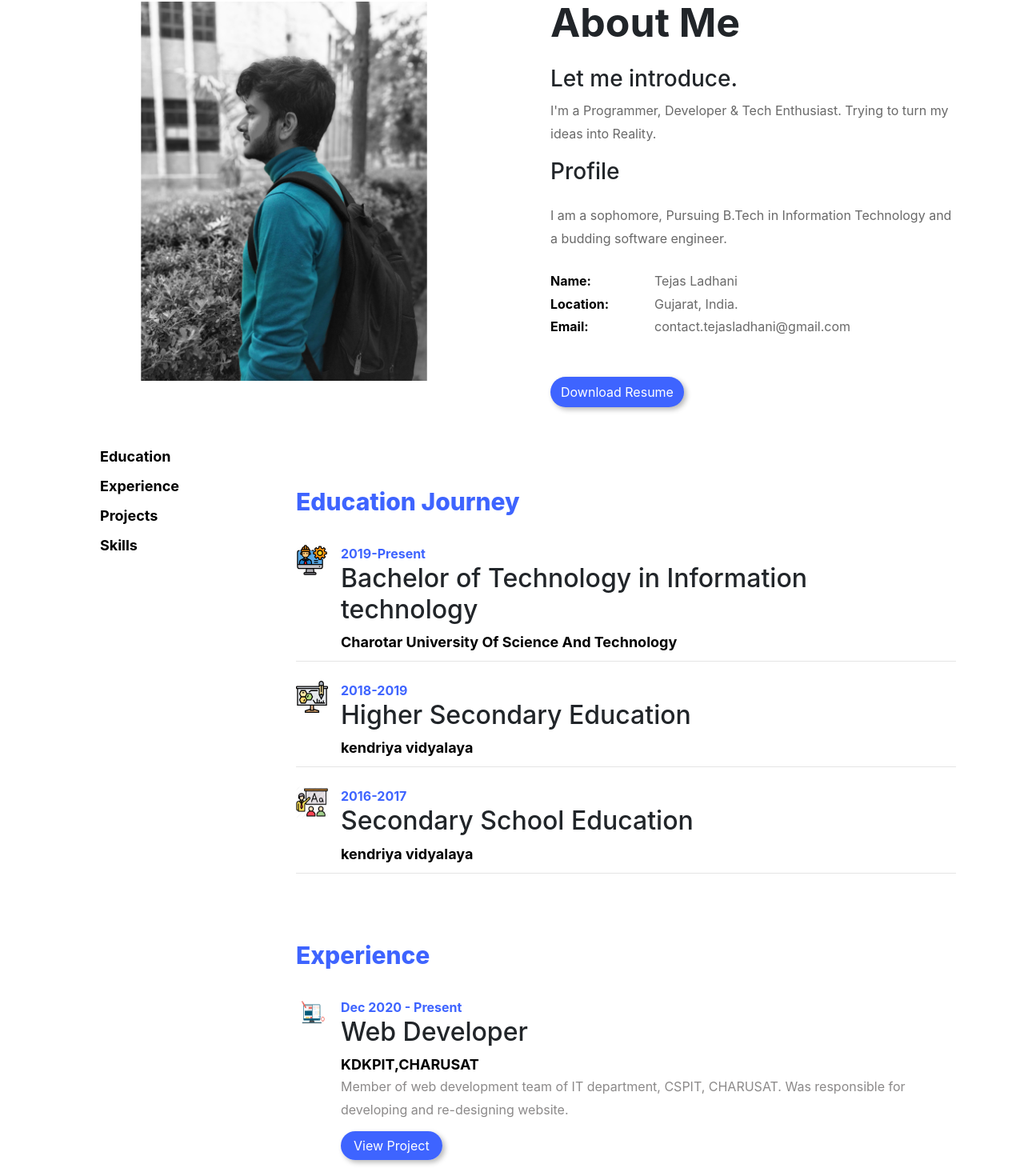
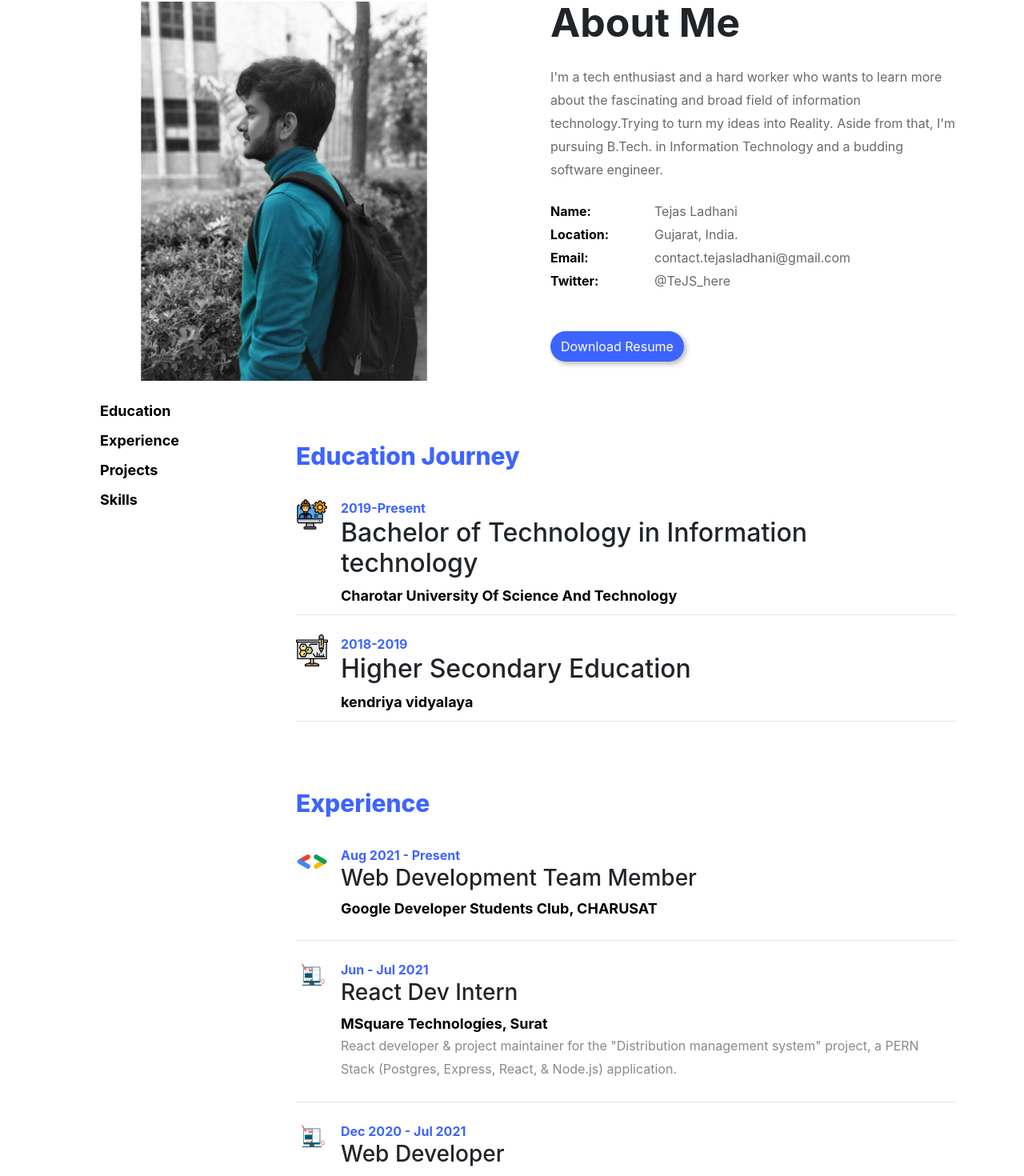
Before and after one commit to Tejas-Ladhani/Tejas.Ladhani, a React (Create React App) app: page / in a window 1280 px wide. Shown: the part 816-2286 px from the top of the page at 80% size. Built offline with nearby package versions, Linux system fonts and the light colour scheme.

Commit message:
sep-2021 init

```diff
--- a/src/components/About-Me/Aboutme.js
+++ b/src/components/About-Me/Aboutme.js
@@ -25,14 +25,13 @@ export default function Aboutme() {
                             <div className="col-md-12 heading-section ">
 
                                 <h2 className="mb-4">About Me</h2>
-                                <h3>Let me introduce.</h3>
-                                <p>I'm a Programmer, Developer &amp; Tech Enthusiast. Trying to turn my ideas into Reality.</p>
-                                <h3 className="mb-4">Profile</h3>
-                                <p>I am a sophomore, Pursuing B.Tech in Information Technology and a budding software engineer.</p>
+                                <p>I'm a tech enthusiast and a hard worker who wants to learn more about the fascinating and broad field of information technology.Trying to turn my ideas into Reality. Aside from that, I'm pursuing B.Tech. in Information Technology and a budding software engineer.</p>
                                 <ul className="about-info mt-4 px-md-0 px-2">
                                     <li className="d-flex content"><span>Name:</span> <span>Tejas Ladhani</span></li>
                                     <li className="d-flex content"><span>Location:</span> <span> Gujarat, India. </span></li>
                                     <li className="d-flex content"><span>Email:</span> <span>contact.tejasladhani@gmail.com</span></li>
+                                    <li className="d-flex content"><span>Twitter:</span> <span>@TeJS_here</span></li>
+
                                 </ul>
                             </div>
                         </div>
--- a/src/components/Contact-Me/Contactme.js
+++ b/src/components/Contact-Me/Contactme.js
@@ -13,6 +13,7 @@ const icon_style={
     borderRadius: '50%',
     opacity:'0.99'
 }
+
 const data = [
     {
         id:1,
@@ -34,6 +35,13 @@ const data = [
         subheading: 'Tejas Ladhani',
         path_d: 'M0 1.146C0 .513.526 0 1.175 0h13.65C15.474 0 16 .513 16 1.146v13.708c0 .633-.526 1.146-1.175 1.146H1.175C.526 16 0 15.487 0 14.854V1.146zm4.943 12.248V6.169H2.542v7.225h2.401zm-1.2-8.212c.837 0 1.358-.554 1.358-1.248-.015-.709-.52-1.248-1.342-1.248-.822 0-1.359.54-1.359 1.248 0 .694.521 1.248 1.327 1.248h.016zm4.908 8.212V9.359c0-.216.016-.432.08-.586.173-.431.568-.878 1.232-.878.869 0 1.216.662 1.216 1.634v3.865h2.401V9.25c0-2.22-1.184-3.252-2.764-3.252-1.274 0-1.845.7-2.165 1.193v.025h-.016a5.54 5.54 0 0 1 .016-.025V6.169h-2.4c.03.678 0 7.225 0 7.225h2.4z',
         href: 'https://www.linkedin.com/in/tejas-ladhani-81ba82127/'
+    },
+    {
+        id:3,
+        heading: 'Blog',
+        subheading: 'tejasWrites',
+        path_d: 'm13.498.795.149-.149a1.207 1.207 0 1 1 1.707 1.708l-.149.148a1.5 1.5 0 0 1-.059 2.059L4.854 14.854a.5.5 0 0 1-.233.131l-4 1a.5.5 0 0 1-.606-.606l1-4a.5.5 0 0 1 .131-.232l9.642-9.642a.5.5 0 0 0-.642.056L6.854 4.854a.5.5 0 1 1-.708-.708L9.44.854A1.5 1.5 0 0 1 11.5.796a1.5 1.5 0 0 1 1.998-.001zm-.644.766a.5.5 0 0 0-.707 0L1.95 11.756l-.764 3.057 3.057-.764L14.44 3.854a.5.5 0 0 0 0-.708l-1.585-1.585z',
+        href: 'https://medium.com/@tejasWrites'
     }
 
     ]
--- a/src/components/Education/Education.js
+++ b/src/components/Education/Education.js
@@ -33,13 +33,14 @@ export default function Education() {
         heading: "Higher Secondary Education",
         institute: "kendriya vidyalaya"
     },
-    {
-        id: 2,
-        img_src: "assets/icons/eduIcons/secondary school.png",
-        date: "2016-2017",
-        heading: "Secondary School Education",
-        institute: "kendriya vidyalaya"
-    }]
+    // {
+    //     id: 2,
+    //     img_src: "assets/icons/eduIcons/secondary school.png",
+    //     date: "2016-2017",
+    //     heading: "Secondary School Education",
+    //     institute: "kendriya vidyalaya"
+    // }
+]
 
     const education = edu.map((item) => {
         return (
--- a/src/components/Experiences/Experience.js
+++ b/src/components/Experiences/Experience.js
@@ -24,14 +24,34 @@ function Experience() {
         backgroundColor:colr
     }
     //
+    let id = 0
 const exp=[{
-    id:0,
+    id:id++,
+    img_src:'assets/icons/skills-icon/others/GDSC.png',
+    date:'Aug 2021 - Present',
+    heading:'Web Development Team Member',
+    description:'',
+    institute:'Google Developer Students Club, CHARUSAT',
+    href:'https://www.charusat.ac.in/cspit/it/',
+    isProjectAvailable:false,
+},{
+    id:id++,
     img_src:'assets/icons/skills-icon/others/web_dev.png',
-    date:'Dec 2020 - Present',
+    date:'Jun - Jul 2021',
+    heading:'React Dev Intern',
+    description:'React developer & project maintainer for the "Distribution management system" project, a PERN Stack (Postgres, Express, React, & Node.js) application.',
+    institute:'MSquare Technologies, Surat',
+    href:'https://www.charusat.ac.in/cspit/it/',
+    isProjectAvailable:false,
+},{
+    id:id++,
+    img_src:'assets/icons/skills-icon/others/web_dev.png',
+    date:'Dec 2020 - Jul 2021',
     heading:'Web Developer',
     description:'Member of web development team of IT department, CSPIT, CHARUSAT. Was responsible for developing and re-designing website.',
     institute:'KDKPIT,CHARUSAT',
-    href:'https://www.charusat.ac.in/cspit/it/'
+    href:'https://www.charusat.ac.in/cspit/it/',
+    isProjectAvailable:true,
 }]
     const experience = exp.map((item) => {
         return (
@@ -39,10 +59,14 @@ const exp=[{
                 <img src={item.img_src} width="40" height="40" alt={item.heading} />
                 <div className="text pl-3">
                     <span style={date_style}>{item.date}</span>
-                    <h2>{item.heading}</h2>
+                    <h3>{item.heading}</h3>
                     <span className="position">{item.institute}</span>
                     <p className="dis"> {item.description}</p>
-                    <p><a target="_blank" rel="noopener noreferrer" href={item.href} className="px-3  py-2 butn" style={btn_style}>View Project</a></p>
+                    {item.isProjectAvailable?
+                        <p><a target="_blank" rel="noopener noreferrer" href={item.href} className="px-3  py-2 butn" style={btn_style}>View Project</a></p>
+                        :
+                        <p></p>
+                    }
                 </div>
             </div>
         )
--- a/src/components/Projects/Project.js
+++ b/src/components/Projects/Project.js
@@ -83,7 +83,7 @@ export default function Project() {
                     <img src={items.img_src} width="35" height="35" alt={items.heading} />
                     <div className="text pl-3">
                         <span style={date_style}>{items.date}</span>
-                        <h2>{items.heading}</h2>
+                        <h3>{items.heading}</h3>
                         <span className="position">{items.type}</span>
                         <p className="dis"> {items.description}</p>
                         <p ><a target="_blank" rel="noopener noreferrer" href={items.link} className="px-3  py-2 butn" style={btn_style}>View Project</a></p>
```
Also changed, not shown: public/assets/icons/skills-icon/others/GDSC.png (added).
